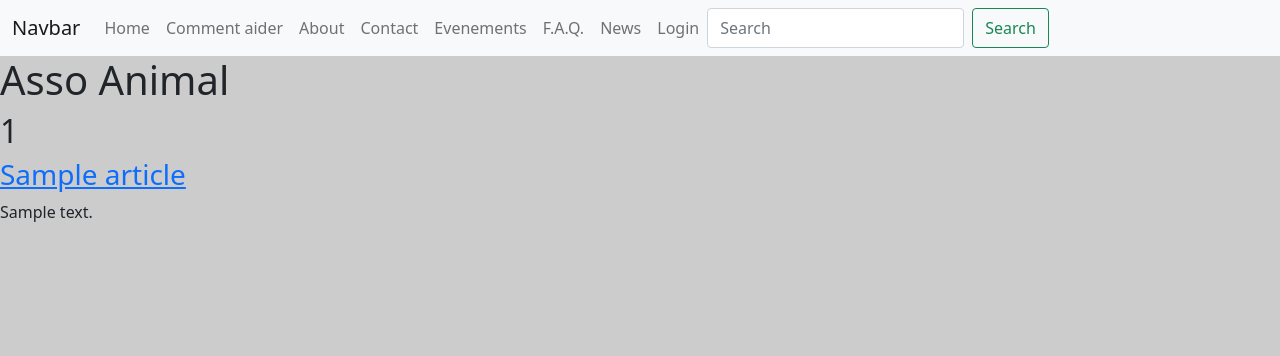
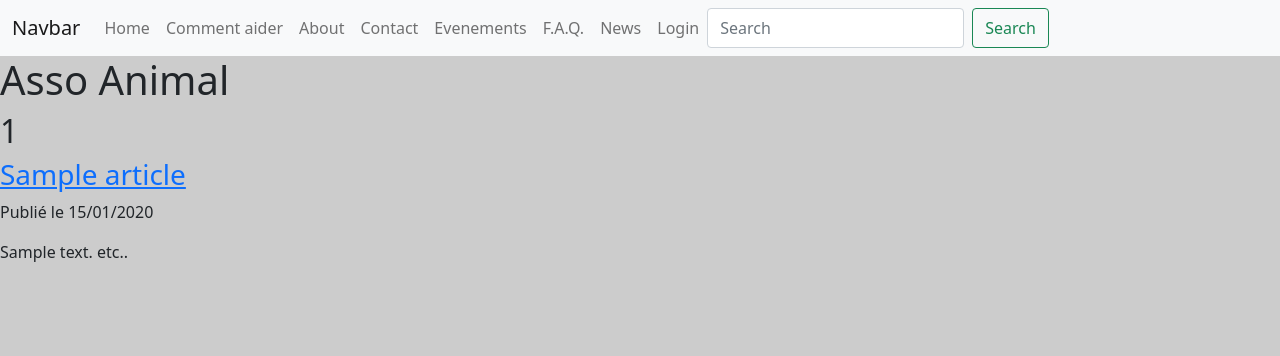
Before and after one commit to cnampacacatclinic/cda-catherine, a Symfony app: template CDA-project/templates/news/index.html.twig in a window 1280 px wide. Shown: the top 356 px of the page. Run offline with Twig, Linux system fonts and the light colour scheme; the template is opened without the code that fills it: most values are stand-ins (such as "Sample title", 1, 10 or a date in 2020); some libraries are stand-ins or nearby versions.

Commit message:
Feat(Back) : Reduction of the number of characters in articles on the news and home pages

```diff
--- a/CDA-project/templates/home/index.html.twig
+++ b/CDA-project/templates/home/index.html.twig
@@ -19,9 +19,9 @@
     {% for news in lastNews %}
 
         <a title="Lire la suite" href="{{ '/article?a=' }}{{ news.id }}"><h3>{{ news.titleArticle }}</h3></a>
-        <p>{{ news.textArticle|raw }}</p>
+        <p>{{ news.textArticle|striptags|slice(0, 300)}} etc..</p>
         {# Ajouter un lien pour lire la suite si nécessaire #}
-        {% if news.textArticle|length > 50 %}
+        {% if news.textArticle|length > 300 %}
             <p><a href="{{ path('app_article', {'a': news.id}) }}">Lire la suite</a></p>
         {% endif %}
 
--- a/CDA-project/templates/news/index.html.twig
+++ b/CDA-project/templates/news/index.html.twig
@@ -7,7 +7,13 @@
 
     {% for article in articleData %}
         <h3><a title="{{ article.titleArticle }}" href="{{ '/article?a=' }}{{ article.id }}">{{ article.titleArticle }}</a></h3>
-        <p>{{ article.textArticle|raw }}</p>
+        <p>Publié le {{ article.dateARticle|date("d/m/Y") }}</p>
+        <p>{{ article.textArticle|striptags|slice(0, 500)}} etc..</p>
+        {# Ajoute un lien pour lire la suite si nécessaire #}
+        {% if article.textArticle|length > 500 %}
+            <p><a href="{{ path('app_article', {'a': article.id}) }}">Lire la suite</a></p>
+        {% endif %}
+
     {% endfor %}
 </section>
 {% endblock %}
```
Also changed, not shown: 3 other files.
